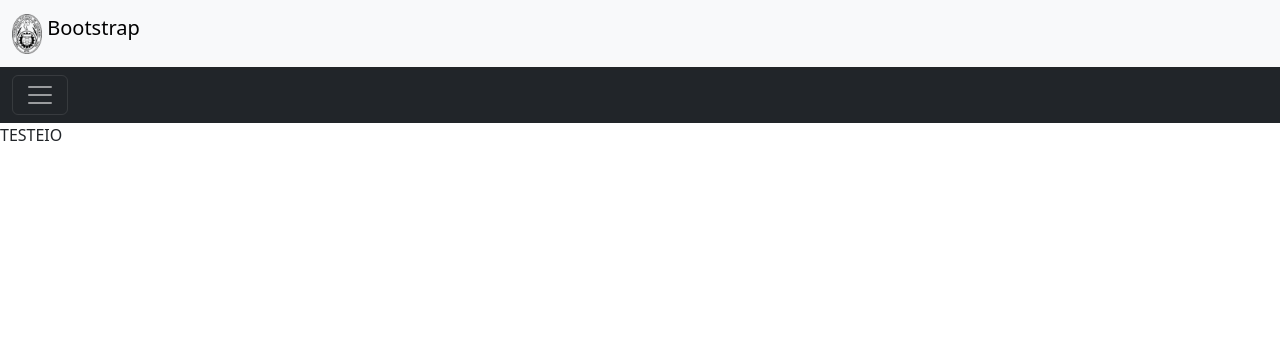
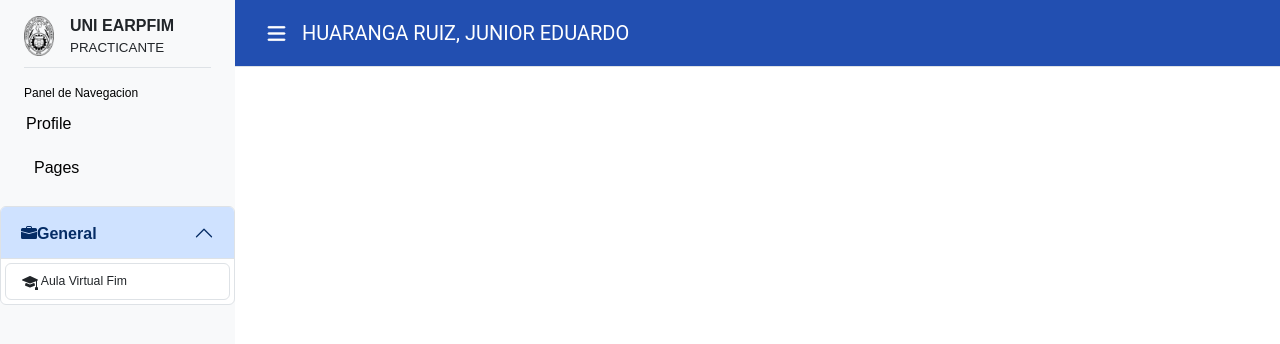
Before and after one commit to JuniorHuru/PractUNI, a plain HTML site: page Desde_0.html in a window 1280 px wide. Drawn offline with nearby package versions, Linux system fonts and the light colour scheme.

Commit message:
Interfaz

```diff
--- a/Desde_0.html
+++ b/Desde_0.html
@@ -14,7 +14,6 @@
     <link rel="icon" type="image/x-icon" href="img/uni_icon.png">
     <!-- Boostrap -->
     <link href="https://cdn.jsdelivr.net/npm/bootstrap@5.3.3/dist/css/bootstrap.min.css" rel="stylesheet" integrity="sha384-QWTKZyjpPEjISv5WaRU9OFeRpok6YctnYmDr5pNlyT2bRjXh0JMhjY6hW+ALEwIH" crossorigin="anonymous">
-    <script src="https://cdn.jsdelivr.net/npm/bootstrap@5.3.3/dist/js/bootstrap.bundle.min.js" integrity="sha384-YvpcrYf0tY3lHB60NNkmXc5s9fDVZLESaAA55NDzOxhy9GkcIdslK1eN7N6jIeHz" crossorigin="anonymous"></script>
     <!-- CSS -->
     <link rel="stylesheet" href="dis.css">
 </head>
@@ -25,31 +24,96 @@
 <!-- BODY -->
 <body>
 
-    <nav class="navbar bg-body-tertiary">
-        <div class="container-fluid">
-          <a class="navbar-brand" href="#">
-            <img src="img/uni.png" alt="Logo" width="30" height="40" class="d-inline-block align-text-top">
-            Bootstrap
-          </a>
+  <div class="wrapper">
+        <!--Sidebar-->
+        <aside id="sidebar">
+            <div id="barra" class="h-100">
+                <div class="sidebar-logo">
+                    <div class="d-flex border-bottom pb-2">
+                        <img src="img/uni.png" alt="Logo" width="30" height="40" class="me-3">
+                        <div>
+                            <h6 id="Grosor" class="m-0">UNI EARPFIM</h6>
+                            <small>PRACTICANTE</small>
+                        </div>
+                    </div>
+                </div>
+                <!-- Sidebar Navigation -->
+                <ul class="sidebar-nav">
+                    <li class="sidebar-header">
+                        Panel de Navegacion
+                    </li>
+                    <li class="sidebar-item">
+                        <a href="#" class="sidebar-link">
+                            Profile
+                        </a>
+                    </li>
+                    <li class="sidebar-item">
+                        <a href="#" class="sidebar-link collapsed" data-bs-toggle="collapse" data-bs-target="#pages" aria-expanded="false" aria-controls="pages">
+                            <i class="fa-regular fa-file-lines pe-2"></i>
+                            Pages
+                        </a>
+                        <ul id="pages" class="sidebar-dropdown list-unstyled collapse" data-bs-parent="#sidebar">
+                            <li class="sidebar-item">
+                                <a href="#" class="sidebar-link">Analytics</a>
+                            </li>
+                            <li class="sidebar-item">
+                                <a href="#" class="sidebar-link">Ecommerce</a>
+                            </li>
+                            <li class="sidebar-item">
+                                <a href="#" class="sidebar-link">Crypto</a>
+                            </li>
+                        </ul>
+                    </li>
+
+                    </li>
+                </ul>
+                <div class="accordion small" id="accordionExample">
+                    <!-- Cuerpo-1 / #12 -->
+                    <div class="accordion-item small">
+                        <h2 class="accordion-header">
+                        <button class="accordion-button" type="button" data-bs-toggle="collapse" data-bs-target="#collapseOne" aria-expanded="true" aria-controls="collapseOne">
+                                <!-- ICON -->
+                                <svg xmlns="http://www.w3.org/2000/svg" width="16" height="16" fill="currentColor" class="bi bi-briefcase-fill" viewBox="0 0 16 16">
+                                <path d="M6.5 1A1.5 1.5 0 0 0 5 2.5V3H1.5A1.5 1.5 0 0 0 0 4.5v1.384l7.614 2.03a1.5 1.5 0 0 0 .772 0L16 5.884V4.5A1.5 1.5 0 0 0 14.5 3H11v-.5A1.5 1.5 0 0 0 9.5 1zm0 1h3a.5.5 0 0 1 .5.5V3H6v-.5a.5.5 0 0 1 .5-.5"/>
+                                <path d="M0 12.5A1.5 1.5 0 0 0 1.5 14h13a1.5 1.5 0 0 0 1.5-1.5V6.85L8.129 8.947a.5.5 0 0 1-.258 0L0 6.85z"/>
+                                </svg>
+                                <!-- ICON -->
+                            <strong class="Titulos">General</strong>
+                        </button>
+                        </h2>
+                      <div id="collapseOne" class="accordion-collapse collapse show" data-bs-parent="#accordionExample">
+                        <div class="accordion-body pb-1 p-1">
+                            <div class="list-group">
+                                <button type="button" class="list-group-item list-group-item-action">
+                                    <!-- ICON -->
+                                    <svg xmlns="http://www.w3.org/2000/svg" width="16" height="16" fill="currentColor" class="bi bi-mortarboard-fill" viewBox="0 0 16 16">
+                                    <path d="M8.211 2.047a.5.5 0 0 0-.422 0l-7.5 3.5a.5.5 0 0 0 .025.917l7.5 3a.5.5 0 0 0 .372 0L14 7.14V13a1 1 0 0 0-1 1v2h3v-2a1 1 0 0 0-1-1V6.739l.686-.275a.5.5 0 0 0 .025-.917z"/>
+                                    <path d="M4.176 9.032a.5.5 0 0 0-.656.327l-.5 1.7a.5.5 0 0 0 .294.605l4.5 1.8a.5.5 0 0 0 .372 0l4.5-1.8a.5.5 0 0 0 .294-.605l-.5-1.7a.5.5 0 0 0-.656-.327L8 10.466z"/>
+                                    </svg>
+                                    <!-- ICON -->
+                                    <wa class="subtex">Aula Virtual Fim </wa>
+                                </button>
+            </div>
+        </aside>
+        <!--Main Component-->
+        <div class="main">
+            <nav id="barrasuperior" class="navbar navbar-expand px-3 border-bottom">
+                <!--Botton for sidebar toggle-->
+                <button class="btn" type="button">
+                    <svg xmlns="http://www.w3.org/2000/svg" width="25" height="25" fill="white" class="bi bi-list" viewBox="0 0 16 16" stroke="white" stroke-width="0.5">
+                    <path fill-rule="evenodd" d="M2.5 12a.5.5 0 0 1 .5-.5h10a.5.5 0 0 1 0 1H3a.5.5 0 0 1-.5-.5m0-4a.5.5 0 0 1 .5-.5h10a.5.5 0 0 1 0 1H3a.5.5 0 0 1-.5-.5m0-4a.5.5 0 0 1 .5-.5h10a.5.5 0 0 1 0 1H3a.5.5 0 0 1-.5-.5"/>
+                    </svg>
+                </button>
+                <h5 id="name" class="m-0">HUARANGA RUIZ, JUNIOR EDUARDO</h5>
+            </nav>
         </div>
-      </nav>
 
-      <div class="collapse" id="navbarToggleExternalContent" data-bs-theme="dark">
-        <div class="bg-black p-4">
-          <h5 class="text-body-emphasis h4">Collapsed content</h5>
-          <span class="text-body-secondary">Toggleable via the navbar brand.</span>
-        </div>
-      </div>
-      <nav class="navbar navbar-dark bg-dark">
-        <div class="container-fluid">
-          <button class="navbar-toggler" type="button" data-bs-toggle="collapse" data-bs-target="#navbarToggleExternalContent" aria-controls="navbarToggleExternalContent" aria-expanded="false" aria-label="Toggle navigation">
-            <span class="navbar-toggler-icon"></span>
-          </button>
-        </div>
-      </nav>
-
-
-      TESTEIO
+  </div>
 </body>
 <!-- BODY -->
+
+ <!-- JavaScript -->
+<script src="script.js"></script>
+<script src="https://cdn.jsdelivr.net/npm/bootstrap@5.3.3/dist/js/bootstrap.bundle.min.js" integrity="sha384-YvpcrYf0tY3lHB60NNkmXc5s9fDVZLESaAA55NDzOxhy9GkcIdslK1eN7N6jIeHz" crossorigin="anonymous"></script>
+
 </html>
--- a/dis.css
+++ b/dis.css
@@ -1,32 +1,110 @@
-.lateral{
-    background-color: aqua;
+
+/* General */
+
+*
+::after
+::before{
+    box-sizing: border-box;
 }
 
-.superior{
-    background-color: blueviolet;
+body{
+    font-family: sans-serif;
+    margin: 0;
+    background-color: white;
 }
 
-.conteniedo {
-    background-color: black;
+.wrapper{
+    align-items: stretch;
+    display: flex;
+    width: 100%;
 }
 
-/* Esqueleto Testing */
+/* Lateral */
 
-.row{
-    background-color: orange;
-    border: 3px solid rgb(110, 73, 5);
-    padding: 5px;
-    margin: 10px;
+.sidebar-header{
+    color: black;
+    font-size: .75rem;
+    padding: 0 1.5rem;
 }
 
-.columna{
-    background-color: #d40655;
-    color: white;
-    font-size: 50px;
-    border: 2px solid #640328;
+.sidebar-nav{
+    padding: 0;
 }
 
-#conteniedo{
-    width: 300px;
-    height: 200px;
+.sidebar-logo{
+    padding: 1rem 1.5rem;
 }
+
+#sidebar.collapsed{
+    margin-left: -220px; /* Fijo 235 Todo */
+}
+
+#barra{
+    background-color: #f8f9fa;
+}
+
+a {
+    cursor: pointer;
+    text-decoration: none;
+    font-family: sans-serif;
+}
+
+small{
+    font-size: smaller;
+}
+
+#Grosor{
+    font-weight: bold;
+    font-size: medium;
+}
+
+/* Superior */
+
+#barrasuperior{
+    background-color: #224fb1;
+    height: 67px;  /* 70 */
+}
+
+#name{
+    font-weight: normal;
+    font-family: "Roboto", "Helvetica", "Arial", sans-serif;
+    font-size: 20px;
+    color: white;
+}
+
+/* Layout Sheleton */
+
+#sidebar{
+    max-width: 235px;
+    min-width: 235px;
+    transition: all 0.35s ease-in-out;
+}
+
+.main{
+    display: flex;
+    flex-direction: column;
+    min-height: 100vh;
+    width: 100%;
+    overflow: hidden;
+    transition: all 0.35s ease-in-out;
+}
+
+a.sidebar-link{
+    padding: .625rem 1.625rem;
+    color: rgb(0, 0, 0);
+    position: relative;
+    display: block;
+    font-size: 1rem;
+}
+
+/* No Efecto */
+
+li{
+    list-style: none;
+}
+
+.sidebar-logo a{
+    color: black;
+    font-size: 1.25rem;
+    font-weight: 600;
+}
--- /dev/null
+++ b/script.js
@@ -0,0 +1,4 @@
+const toggler = document.querySelector(".btn");
+toggler.addEventListener("click",function(){
+    document.querySelector("#sidebar").classList.toggle("collapsed");
+})
```
Also changed, not shown: 1 other file.
